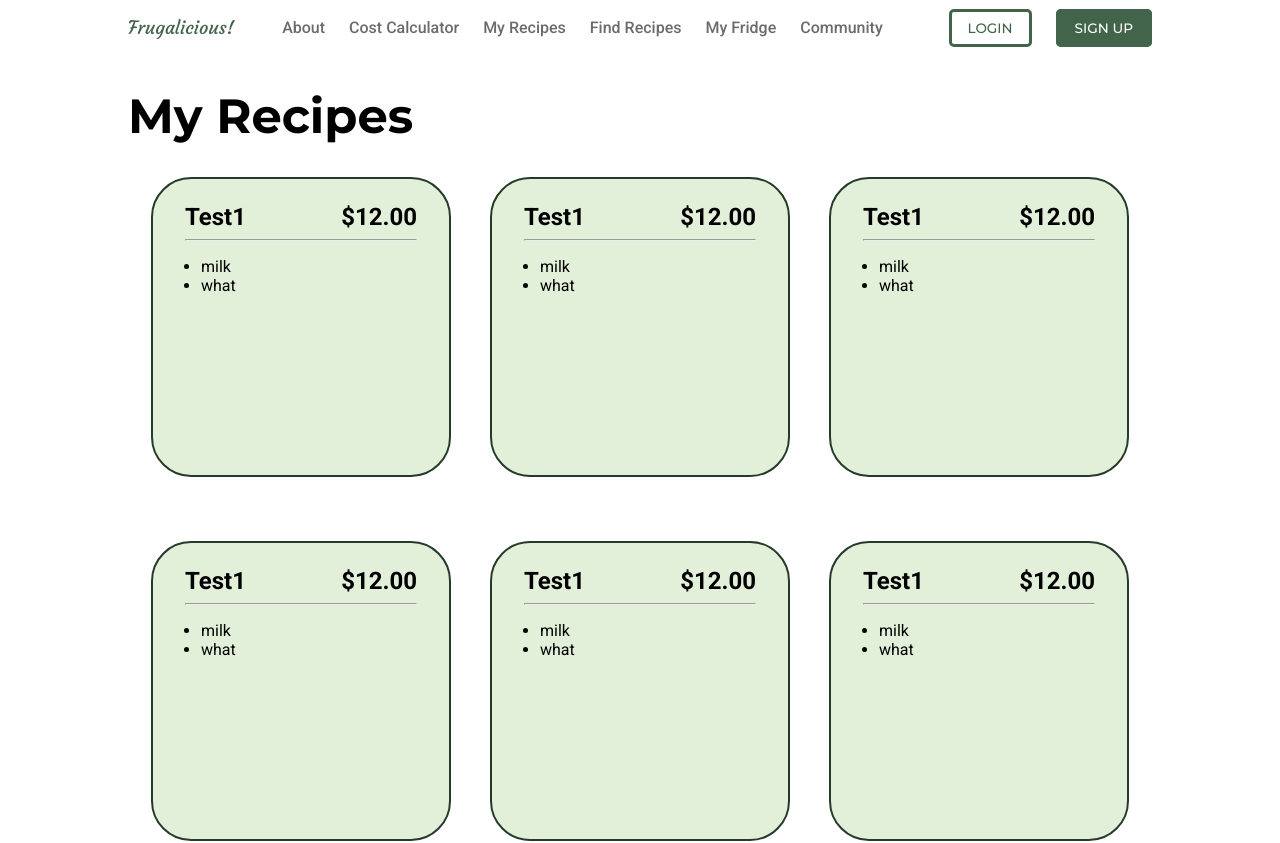
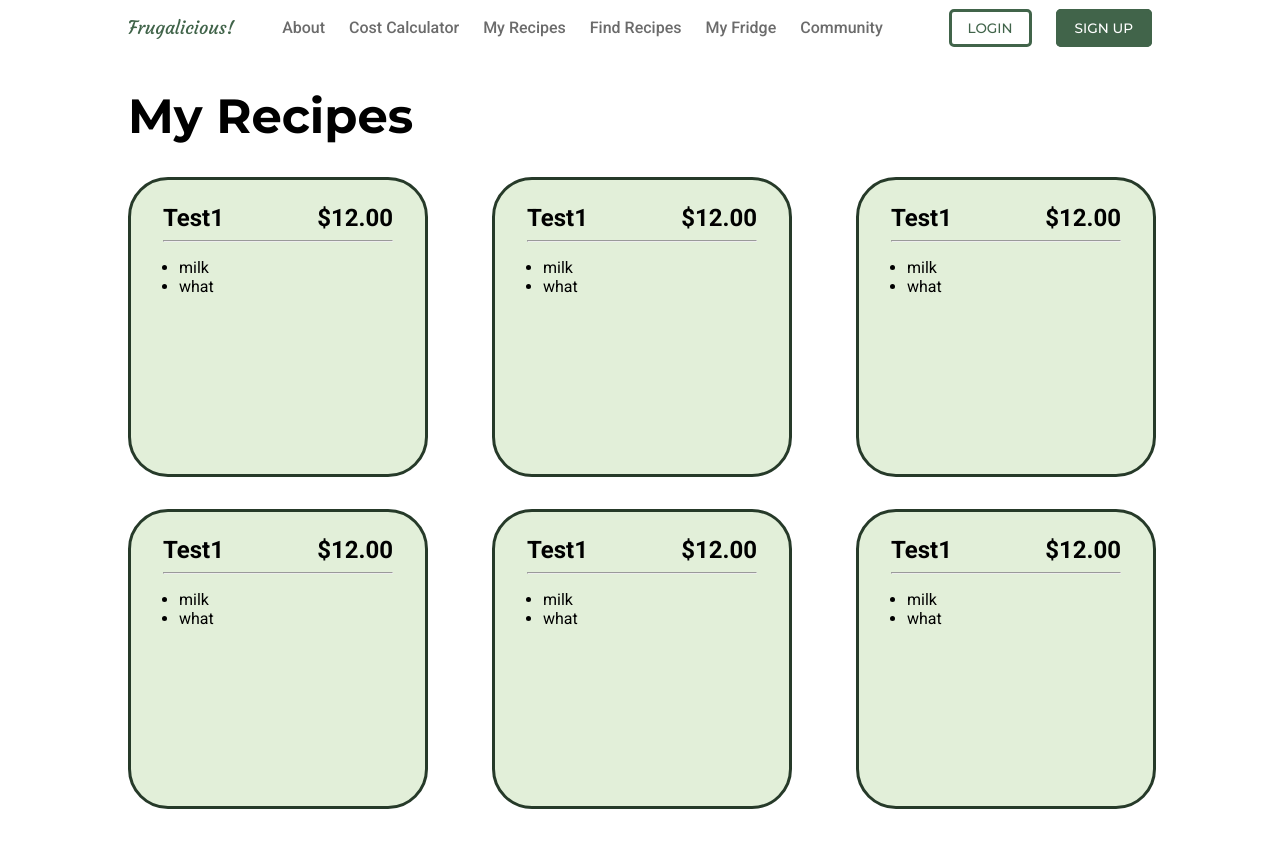
Before and after one commit to Troppydash/codebrew-frontend, a React (Vite) app: page /recipes in a window 1280 px wide. Shown: the top 843 px of the page. Built offline with nearby package versions, Linux system fonts and the light colour scheme.

Commit message:
Refined My Recipes List

```diff
--- a/src/app.jsx
+++ b/src/app.jsx
@@ -15,6 +15,7 @@ import './components.css';
 import Register from "./pages/register.jsx";
 import Cost from "./pages/cost.jsx";
 import MyRecipes from "./pages/my-recipes.jsx";
+import FindRecipes from "./pages/find-recipes.jsx";
 
 export default function App() {
     const [loaded, setLoaded] = useState(false);
@@ -63,6 +64,7 @@ export default function App() {
                         <Route path="/about" element={<About/>}/>
                         <Route path="/calculator" element={<Cost/>}/>
                         <Route path="/recipes" element={<MyRecipes/>}/>
+                        <Route path="/find" element={<FindRecipes/>}/>
                     </Routes>
                 </BrowserRouter>
             </AuthContext.Provider>
--- a/src/components.css
+++ b/src/components.css
@@ -122,7 +122,7 @@
 
 .cb-card {
     background-color: white;
-    border: 2px solid #263A29;
+    border: 3px solid #263A29;
     border-radius: 40px;
     padding: 1.5rem 2rem;
 }
--- a/src/components/navbar.jsx
+++ b/src/components/navbar.jsx
@@ -16,8 +16,8 @@ export default function Navbar() {
             <Link to="/about" className="cb-link navbar__action--link">About</Link>
             <Link to="/calculator" className="cb-link navbar__action--link">Cost Calculator</Link>
             <Link to="/recipes" className="cb-link navbar__action--link">My Recipes</Link>
-            <Link to="/recipes" className="cb-link navbar__action--link">Find Recipes</Link>
-            <Link to="/recipes" className="cb-link navbar__action--link">My Fridge</Link>
+            <Link to="/find" className="cb-link navbar__action--link">Find Recipes</Link>
+            <Link to="/fridge" className="cb-link navbar__action--link">My Fridge</Link>
             <Link to="/community" className="cb-link navbar__action--link">Community</Link>
         </div>
         <div className="navbar__spacer"></div>
--- /dev/null
+++ b/src/pages/find-recipes.jsx
@@ -0,0 +1,5 @@
+export default function FindRecipes() {
+    return <div>
+        <h1>Find Recipes</h1>
+    </div>
+}
--- a/src/pages/my-recipes.css
+++ b/src/pages/my-recipes.css
@@ -7,13 +7,17 @@
 
 
 .recipes-my {
-    display: flex;
-    flex-direction: row;
-    flex-wrap: wrap;
-    justify-content: space-evenly;
-    align-items: center;
+    display: grid;
+    gap: 2rem 4rem;
+    grid-template-columns: auto auto auto;
+
+    /*display: flex;*/
+    /*flex-direction: row;*/
+    /*flex-wrap: wrap;*/
+    /*justify-content: space-evenly;*/
+    /*align-items: center;*/
 }
 
 .recipes-my > div {
-    margin: 0 1rem 4rem;
+    /*margin: 0 1rem 4rem;*/
 }
```
